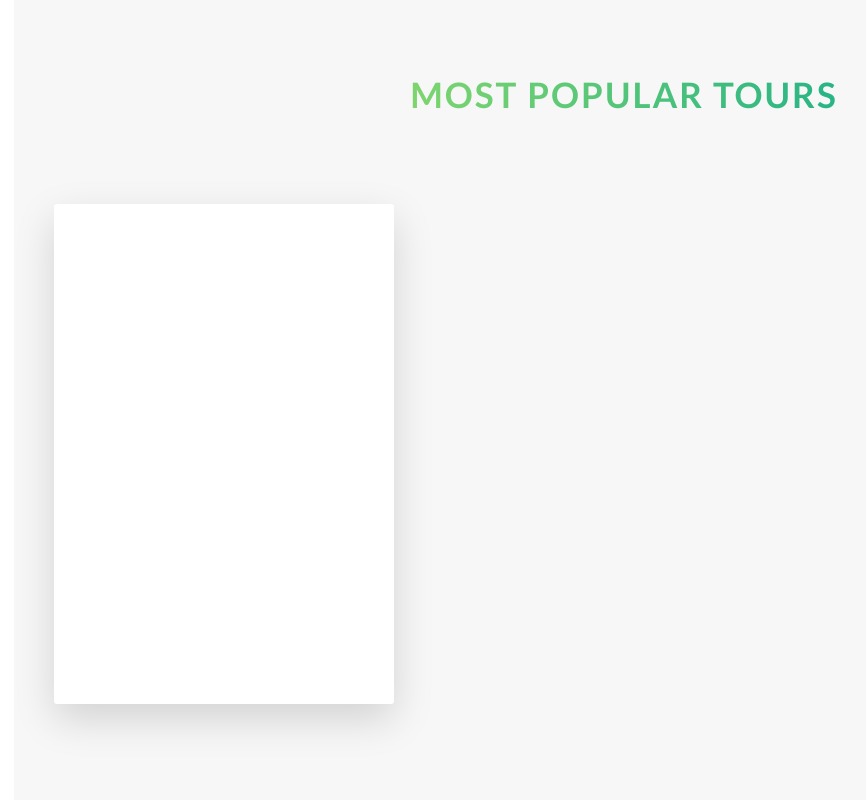
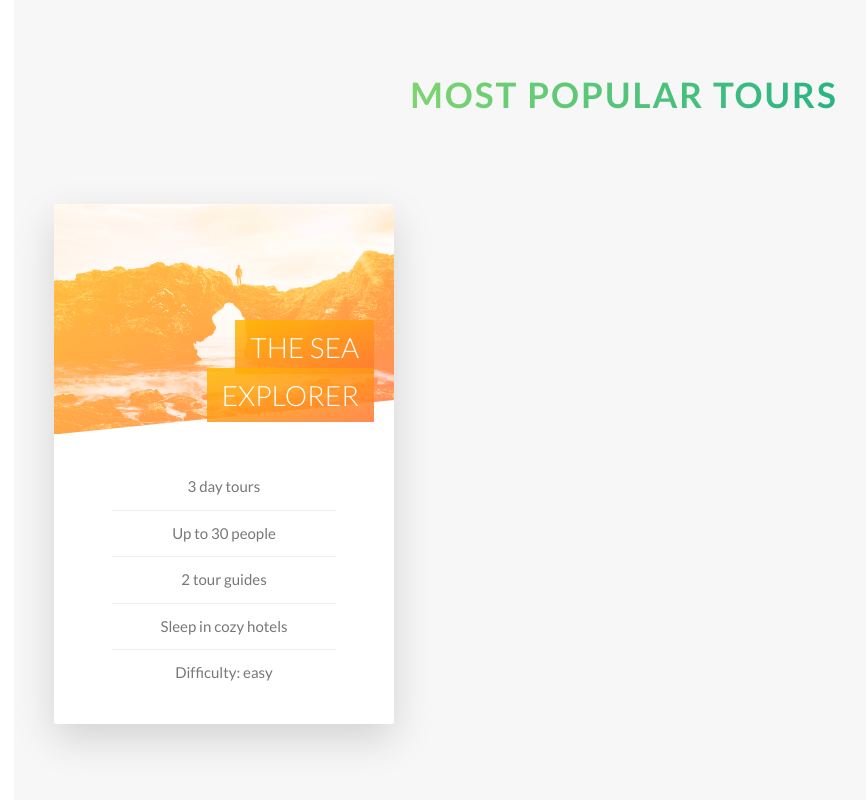
Before and after one commit to SergioBateau/Natours-Project, a website: page index.html in a window 1280 px wide. Shown: the part 2372-3172 px from the top of the page, without its empty margins (16-882 px from the left). Drawn offline with Linux system fonts and the light colour scheme.

Commit message:
tours section 2

```diff
--- a/index.html
+++ b/index.html
@@ -115,7 +115,25 @@
           <div class="col-1-of-3">
             <div class="card">
               <div class="card__side card__side--front">
-                FRONT
+                <div class="card__picture card__picture-1">
+                  &nbsp;
+                </div>
+
+                <h4 class="card__heading">
+                  <span class="card__heading-span card__heading-span--1">
+                      The Sea Explorer
+                  </span>
+                </h4>
+
+                <div class="card__details">
+                  <ul>
+                    <li>3 day tours</li>
+                    <li>Up to 30 people</li>
+                    <li>2 tour guides</li>
+                    <li>Sleep in cozy hotels</li>
+                    <li>Difficulty: easy</li>
+                  </ul>
+                </div>
               </div>
               <div class="card__side card__side--back card__side--back-1">
                 BACK
--- a/sass/abstracts/_variables.scss
+++ b/sass/abstracts/_variables.scss
@@ -10,6 +10,7 @@ $color-tertiary-light: #2998ff;
 $color-tertiary-dark: #5643fa;
 
 $color-grey-light-1: #f7f7f7;
+$color-grey-light-2: #eee;
 
 $color-grey-dark: #777;
 $color-white: #fff;
--- a/sass/components/_card.scss
+++ b/sass/components/_card.scss
@@ -1,14 +1,13 @@
 .card {
+
+  // Functionality
   perspective: 150rem;
   -moz-perspective: 150rem;
   position: relative;
-  height: 50rem;
+  height: 52rem;
 
   &__side {
-
-    color: #fff;
-    font-size: 1.6rem;
-    height: 50rem;
+    height: 52rem;
     transition: all .8s ease;
     position: absolute;
     top: 0;
@@ -16,6 +15,7 @@
     width: 100%;
     backface-visibility: hidden;
     border-radius: 3px;
+    overflow: hidden;
     box-shadow: 0 1.5rem 4rem rgba($color-black, .15);
 
 
@@ -33,13 +33,78 @@
     }
   }
 
-
-
   &:hover &__side--front {
-    transform: rotateY(180deg);
+    transform: rotateY(-180deg);
   }
 
   &:hover &__side--back {
     transform: rotateY(0);
   }
+
+  // FONT SIDE STYLING
+  &__picture {
+    background-size: cover;
+    height: 23rem;
+    background-blend-mode: screen;
+    -webkit-clip-path: polygon(0 0, 100% 0, 100% 85%, 0 100%);
+    clip-path: polygon(0 0, 100% 0, 100% 85%, 0 100%);
+
+    &-1 {
+      background-image: linear-gradient(to right bottom, $color-secondary-light, $color-secondary-dark), url(../img/nat-5.jpg);
+    }
+
+    &-2 {
+      background-image: url(../img/nat-5.jpg);
+    }
+
+    &-3 {
+      background-image: url(../img/nat-5.jpg);
+    }
+
+  }
+
+  &__heading {
+    font-size: 2.8rem;
+    font-weight: 300;
+    text-transform: uppercase;
+    color: $color-white;
+    position: absolute;
+    top: 12rem;
+    right: 2rem;
+    text-align: right;
+    width: 75%;
+
+  }
+
+  &__heading-span {
+    padding: 1rem 1.5rem;
+    -webkit-box-decoration-break: clone;
+    box-decoration-break: clone;
+
+    &--1 {
+      background-image: linear-gradient(to right bottom,
+      rgba($color-secondary-light, .85),
+      rgba($color-secondary-dark, .85));
+    }
+  }
+
+  &__details {
+    padding: 3rem;
+
+    ul {
+      list-style: none;
+      width: 80%;
+      margin: 0 auto;
+
+      li {
+        text-align: center;
+        font-size: 1.5rem;
+        padding: 1rem;
+
+        &:not(:last-child) {
+          border-bottom: 1px solid $color-grey-light-2;
+        }
+      }
+    }
+  }
 }
--- a/sass/layout/_header.scss
+++ b/sass/layout/_header.scss
@@ -4,7 +4,7 @@
   background-image: linear-gradient(to right bottom, rgba($color-primary-light, 0.8), rgba($color-primary-dark, 0.8)), url(../img/hero.jpg);
   background-size: cover;
   background-position: top;
-
+  -webkit-clip-path: polygon(0 0, 100% 0, 100% 75vh, 0 100%);
   clip-path: polygon(0 0, 100% 0, 100% 75vh, 0 100%);
 
   &__logo-box {
```
Also changed, not shown: css/style.css.
